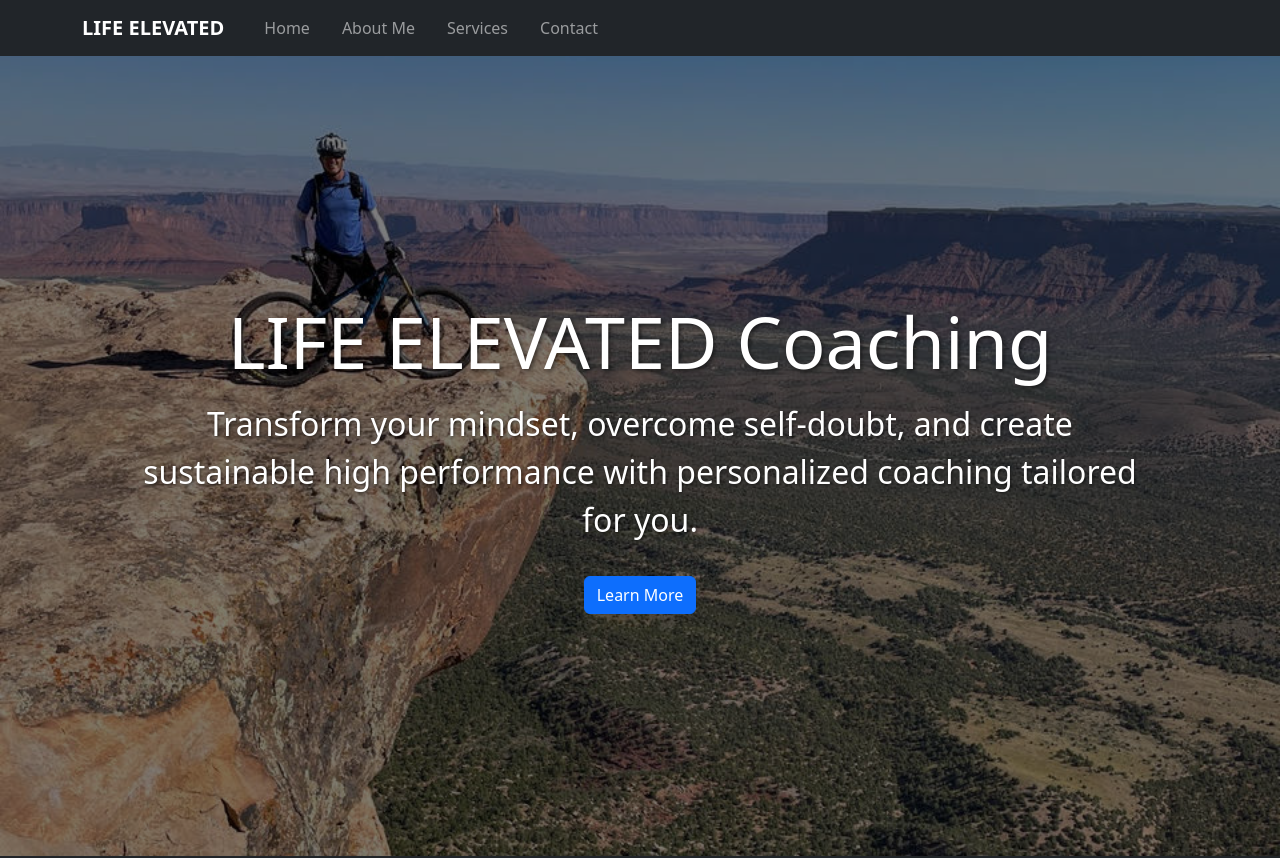
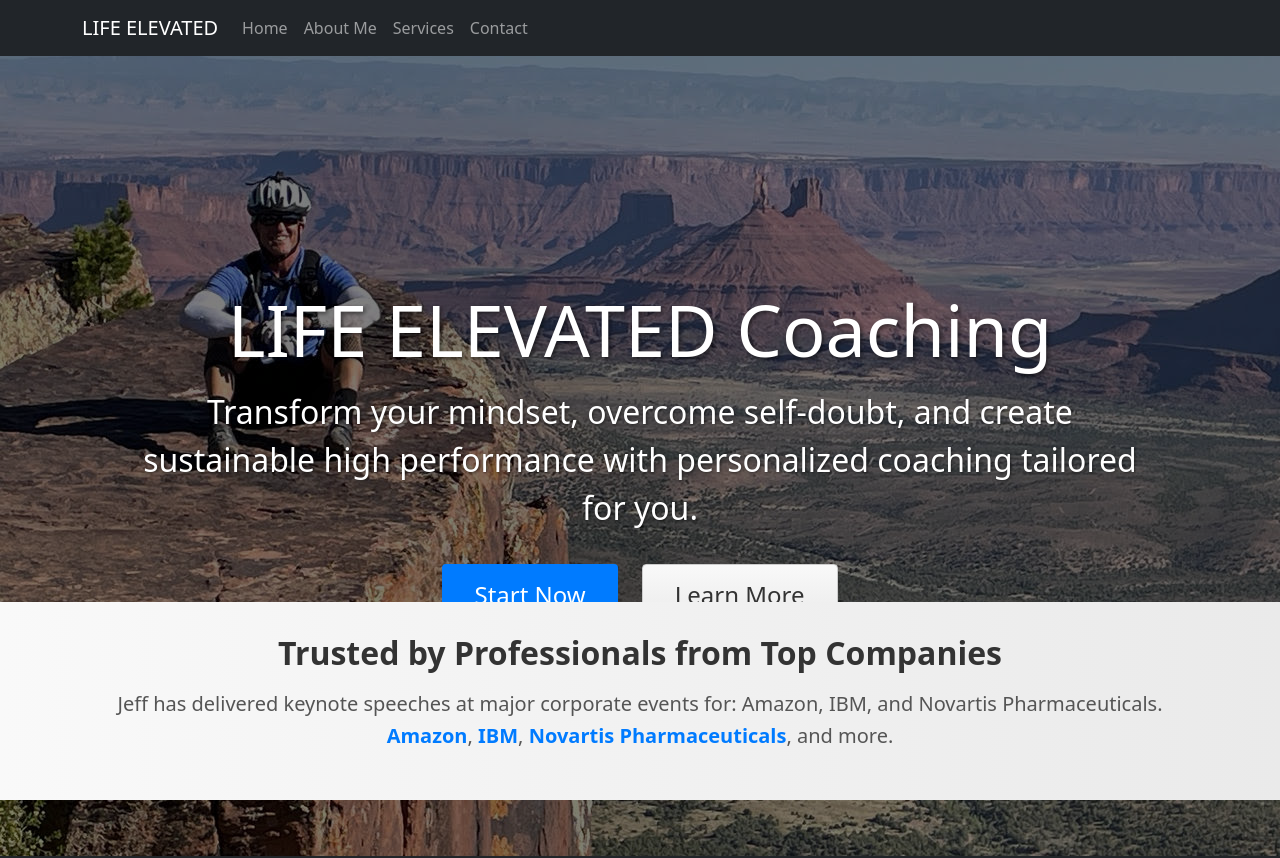
Before and after one commit to GregorioD8/life-elevated, a React (Create React App) app in the folder client/: page / in a window 1280 px wide. Shown: the top 858 px of the page. Built offline with nearby package versions, Linux system fonts and the light colour scheme; a small style sheet from the web is missing.

Commit message:
trusted section complete

```diff
--- a/client/package.json
+++ b/client/package.json
@@ -6,6 +6,7 @@
     "@testing-library/jest-dom": "^5.17.0",
     "@testing-library/react": "^13.4.0",
     "@testing-library/user-event": "^13.5.0",
+    "aos": "^2.3.4",
     "bootstrap": "^5.3.3",
     "bootstrap-icons": "^1.11.3",
     "chart.js": "^4.0.1",
--- a/client/src/components/HeroSection.js
+++ b/client/src/components/HeroSection.js
@@ -1,7 +1,13 @@
-import React from 'react';
+import React, { useEffect } from 'react';
 import { motion } from 'framer-motion';
+import 'aos/dist/aos.css'; // Import AOS styles
+import AOS from 'aos'; // Import AOS library
 
 const HeroSection = () => {
+  useEffect(() => {
+    AOS.init(); // Initialize AOS animations
+  }, []);
+
   return (
     <div className="hero-container">
       <div className="gradient-overlay"></div>
@@ -17,15 +23,34 @@ const HeroSection = () => {
         </p>
         <div className="hero-buttons">
           <motion.button
-            className="btn btn-primary"
-            whileHover={{ scale: 1.1 }}
-            whileTap={{ scale: 1 }}
-            onClick={() => window.location.href = "#services"}
+            className="start-now-btn"
+            whileHover={{ scale: 1.05 }}
+            onClick={() => (window.location.href = "/contact")}
+          >
+            Start Now
+          </motion.button>
+          <motion.button
+            className="learn-more-btn"
+            whileHover={{ scale: 1.05 }}
+            onClick={() => (window.location.href = "/services")}
           >
             Learn More
           </motion.button>
         </div>
       </motion.div>
+
+      {/* Trusted by Professionals Section */}
+      <div className="trusted-section" data-aos="fade-up">
+        <div className="container">
+          <h2 className="trusted-title">Trusted by Professionals from Top Companies</h2>
+          <p className="trusted-text">
+          Jeff has delivered keynote speeches at major corporate events for: Amazon, IBM, and Novartis Pharmaceuticals.
+            <span className="company-name"> Amazon</span>,
+            <span className="company-name"> IBM</span>,
+            <span className="company-name"> Novartis Pharmaceuticals</span>, and more.
+          </p>
+        </div>
+      </div>
     </div>
   );
 };
--- a/client/src/styles.css
+++ b/client/src/styles.css
@@ -1,6 +1,6 @@
-
+/* Hero Section */
 .hero-container {
-  background: url('/public/images/Moab2.jpg') no-repeat center center/cover;
+  background: url('/public/images/Moab3.jpg') no-repeat center center/cover;
   height: 100vh;
   display: flex;
   flex-direction: column;
@@ -44,9 +44,55 @@
 .hero-buttons {
   display: flex;
   justify-content: center;
-  gap: 1.5rem;
+  gap: 1.5rem; /* Spacing between buttons */
 }
 
+.start-now-btn {
+  background-color: #007bff; /* Blue button */
+  color: white;
+  font-size: 1.5rem;
+  padding: 0.75rem 2rem;
+  border: none;
+  border-radius: 4px;
+  transition: all 0.3s ease;
+  cursor: pointer;
+}
+
+.start-now-btn:hover {
+  background-color: #0056b3; /* Darker blue on hover */
+  transform: scale(1.05);
+}
+
+.learn-more-btn {
+  background: linear-gradient(to bottom, #f9f9f9, #eaeaea); /* Same gradient as services-intro */
+  color: #333; /* Dark text for contrast */
+  border: 1px solid #ccc; /* Subtle border */
+  font-size: 1.5rem;
+  padding: 0.75rem 2rem;
+  border-radius: 4px;
+  transition: all 0.3s ease;
+  cursor: pointer;
+}
+
+.learn-more-btn:hover {
+  background-color: #eaeaea; /* Slightly darker gradient on hover */
+  color: #000; /* Darker text for hover */
+  transform: scale(1.05);
+}
+
+
+.company-name {
+  font-weight: bold;
+  color: #007bff;
+  transition: color 0.3s ease, text-shadow 0.3s ease;
+}
+
+.company-name:hover {
+  color: #0056b3;
+  text-shadow: 0 2px 5px rgba(0, 123, 255, 0.5);
+}
+
+/* Button Styles */
 button {
   font-size: 1.5rem;
   padding: 0.75rem 2rem;
@@ -68,229 +114,12 @@ button:focus {
   padding: 0.75rem 2rem;
 }
 
-
-.btn-quiz {
-  display: inline-flex;
-  align-items: center;
-  justify-content: center;
-  font-size: 1.5rem;
-  padding: 0.5rem 1.5rem;
-  color: white;
-  background: transparent;
-  border: none;
-  transition: all 0.3s ease;
-  line-height: normal;
-}
-
-.btn-quiz i {
-  display: inline-flex;
-  justify-content: center;
-  align-items: center;
-  width: 2rem;
-  height: 2rem;
-  border-radius: 50%;
-  background-color: #007bff;
-  font-size: 1.5rem;
-  color: white;
-  margin-right: 0.5rem;
-  transition: all 0.3s ease;
-}
-
-
-.btn-quiz:hover {
-  background-color: transparent;
-  color: #ffffff;
-}
-
-.btn-quiz:hover i {
-  background-color: #007bff;
-  color: white;
-}
-
-
-.quiz-modal {
-  position: fixed;
-  top: 0;
-  left: 0;
-  width: 100%;
-  height: 100%;
-  background: rgba(0, 0, 0, 0.6);
-  backdrop-filter: blur(5px);
-  display: flex;
-  justify-content: center;
-  align-items: center;
-  z-index: 10;
-}
-
-.quiz-container {
-  background: rgba(50, 50, 50, 0.9);
-  padding: 2rem;
-  border-radius: 10px;
-  max-width: 600px;
-  width: 100%;
-  box-shadow: 0 8px 20px rgba(0, 0, 0, 0.5);
-  text-align: center;
-}
-
-.quiz-container label {
-  color: white;
-  font-size: 1.75rem;
-}
-
-
-.quiz-container h2,
-.quiz-container p,
-.quiz-container label {
-  color: white;
-  font-size: 2rem;
-}
-
-.quiz-container input[type="number"] {
-  margin: 1rem 0;
-  padding: 0.5rem;
-  font-size: 1.5rem;
-  width: 100%;
-  max-width: 200px;
-  text-align: center;
-}
-
-.quiz-container .submit-btn {
-  background-color: #007bff;
-  color: white;
-  font-size: 1.5rem;
-  padding: 0.75rem 2rem;
-  border-radius: 50px;
-  border: none;
-  cursor: pointer;
-  transition: all 0.3s ease;
-  margin-top: 1.5rem;
-}
-
-.quiz-container .submit-btn:hover {
-  background-color: #0056b3;
-}
-
-
-.close-btn {
-  position: absolute;
-  top: 20px;
-  right: 20px;
-  background-color: transparent;
-  border: none;
-  font-size: 2rem;
-  cursor: pointer;
-  color: white;
-  z-index: 9999;
-}
-
-.close-btn:hover {
-  color: #ffcc00;
-}
-
-
-.btn-primary, .btn-quiz {
-  z-index: 1;
-}
-
-
-.post-quiz-section {
-  text-align: center;
-  padding: 2rem;
-}
-
-.post-quiz-section h2 {
-  font-size: 3rem;
-  margin-bottom: 1.5rem;
-}
-
-.service-recommendations {
-  display: flex;
-  justify-content: center;
-  gap: 1.5rem;
-  flex-wrap: wrap;
-}
-
-
-.quiz-modal h2,
-.quiz-modal p,
-.quiz-modal label,
-.post-quiz-section h2,
-.post-quiz-section p,
-.post-quiz-section button {
-  color: white;
-}
-
-.post-quiz-section h4,
-.post-quiz-section h5,
-.post-quiz-section h3,
-.post-quiz-section h2,
-.post-quiz-section p {
-  color: white;
-}
-
-
-.post-quiz-section button:hover {
-  background-color: #007bff;
-  color: white;
-}
-
-
-.form-control {
-  padding: 0.5rem;
-  border-radius: 0.5rem;
-  text-align: center;
-  box-shadow: none;
-  border: 1px solid #007bff;
-  max-width: 120px;
-  margin-bottom: 1rem;
-}
-
-.form-control:focus {
-  border-color: #0056b3;
-  box-shadow: 0 0 5px rgba(0, 123, 255, 0.5);
-}
-
-.submit-btn {
-  background-color: #007bff;
-  border: none;
-  padding: 0.75rem 2rem;
-  color: white;
-  font-size: 1.5rem;
-  border-radius: 0.375rem;
-  margin-top: 1rem;
-  cursor: pointer;
-  transition: all 0.3s ease;
-}
-
-.submit-btn:hover {
-  background-color: #0056b3;
-  transform: scale(1.05);
-}
-
-.navbar-brand {
-  font-size: 1.5rem;
-  font-weight: bold;
-}
-
-.nav-link {
-  margin-left: 1rem;
-  font-size: 1.1rem;
-}
-
-.nav-link:hover {
-  color: #007bff !important;
-}
-
-.service-box:hover {
-  transform: translateY(-5px);
-  box-shadow: 0 10px 20px rgba(0, 0, 0, 0.2);
-  transition: all 0.3s ease;
-}
-
+/* Contact Section */
 .contact-section {
   padding: 4rem 0;
   background: linear-gradient(to bottom, #f9f9f9, #fff);
 }
+
 .contact-form-container {
   max-width: 600px;
   margin: 0 auto;
@@ -343,12 +172,14 @@ button:focus {
   transform: scale(1.02);
 }
 
+/* Services Section */
 .service-card-container {
   display: flex;
   flex-wrap: wrap;
   justify-content: center;
   gap: 1.5rem;
 }
+
 .service-card {
   background: linear-gradient(to bottom, #f9f9f9, #eaeaea);
   padding: 2rem;
@@ -405,7 +236,6 @@ button:focus {
   transform: translateX(-50%);
   width: 50px;
   height: 3px;
-
   border-radius: 3px;
 }
 
@@ -416,3 +246,41 @@ button:focus {
 .services-intro::after {
   bottom: 0;
 }
+
+.trusted-section {
+  background: linear-gradient(to right, #f9f9f9, #eaeaea);
+  padding: 2rem 0;
+  text-align: center;
+  border-radius: 0;
+  margin: 0;
+  width: 100%;
+  box-shadow: none;
+  position: fixed; /* Fix it to the viewport */
+  bottom: 0; /* Align it to the bottom of the window */
+  left: 0; /* Ensure it starts at the left edge */
+  z-index: 1000; /* Ensure it stays above other content */
+}
+
+.trusted-title {
+  font-size: 2rem;
+  font-weight: bold;
+  color: #333;
+  margin-bottom: 1rem;
+}
+
+.trusted-text {
+  font-size: 1.25rem;
+  color: #555;
+  line-height: 1.6;
+}
+
+.company-name {
+  font-weight: bold;
+  color: #007bff;
+  transition: color 0.3s ease, text-shadow 0.3s ease;
+}
+
+.company-name:hover {
+  color: #0056b3;
+  text-shadow: 0 2px 5px rgba(0, 123, 255, 0.5);
+}
```
Also changed, not shown: 1 other file (tests, documents, lock files or other folders).
